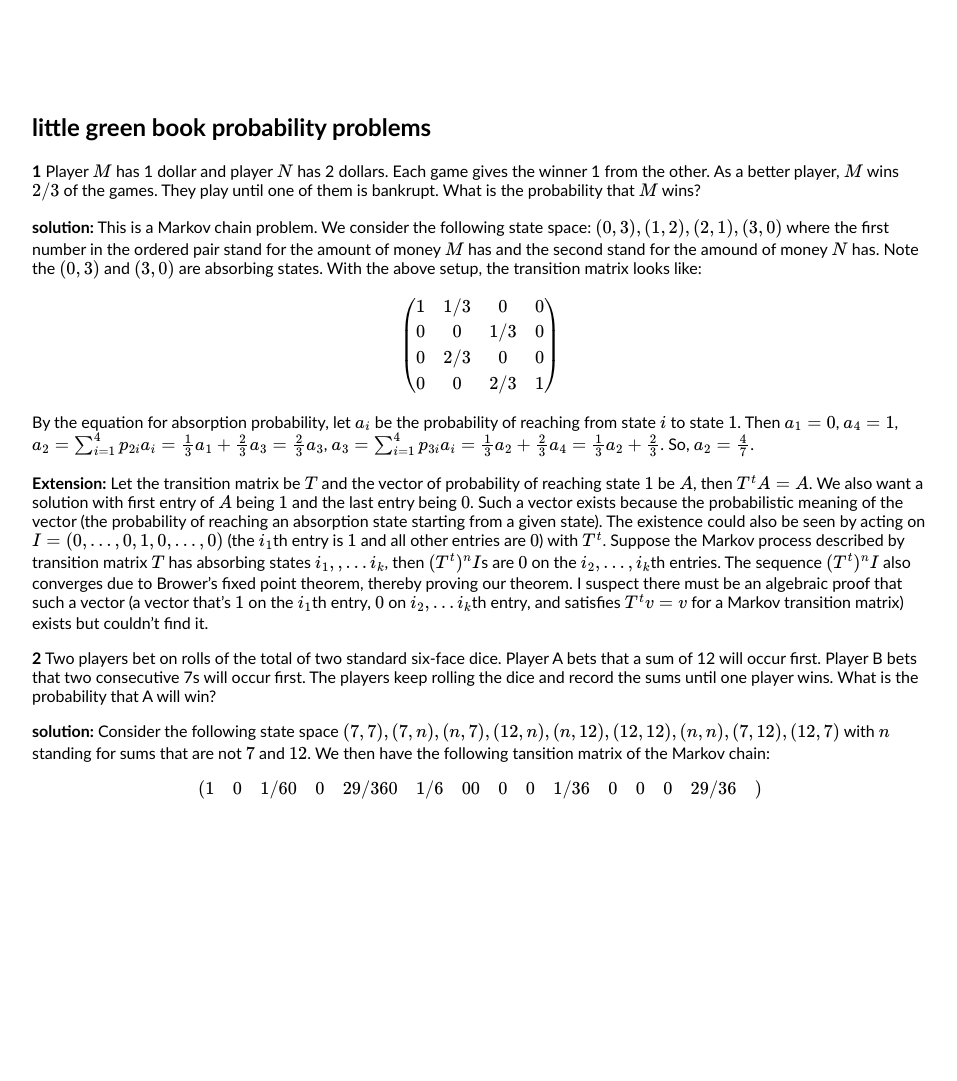
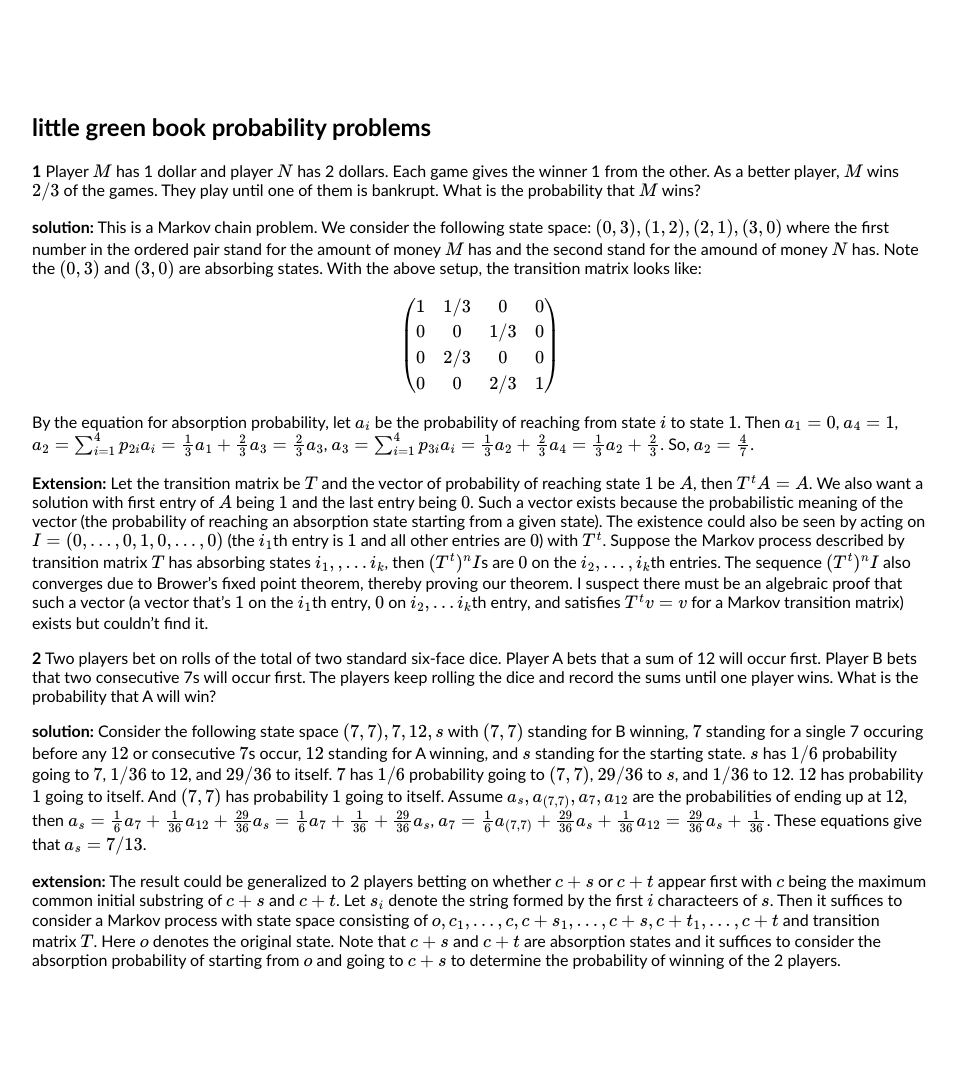
Before and after one commit to henryzhang11/questions-I-have, a Jekyll site: the page built from _posts/2023-08-20-little-green-book-probability-problems.md, in a window 1280 px wide. Shown: the whole page, without its empty margins (160-1117 px from the left). Built offline with Jekyll 4.4.1, drawn with Linux system fonts in a browser that asks for light colours; formulas are drawn with MathJax 3; before the commit the page ends 910 px from its top, so only the background shows below that.

Commit message:
Update 2023-08-20-little-green-book-probability-problems.md

```diff
--- a/_posts/2023-08-20-little-green-book-probability-problems.md
+++ b/_posts/2023-08-20-little-green-book-probability-problems.md
@@ -22,16 +22,6 @@ __Extension:__ Let the transition matrix be $T$ and the vector of probability of
 
 __2__ Two players bet on rolls of the total of two standard six-face dice. Player A bets that a sum of 12 will occur first. Player B bets that two consecutive 7s will occur first. The players keep rolling the dice and record the sums until one player wins. What is the probability that A will win?
 
-__solution:__ Consider the following state space $(7,7),(7,n),(n,7),(12,n),(n,12),(12,12),(n,n),(7,12),(12,7)$ with $n$ standing for sums that are not $7$ and $12$. We then have the following tansition matrix of the Markov chain:
+__solution:__ Consider the following state space $(7,7),7,12,s$ with $(7,7)$ standing for B winning, $7$ standing for a single 7 occuring before any $12$ or consecutive $7$s occur, $12$ standing for A winning, and $s$ standing for the starting state. $s$ has $1/6$ probability going to $7$, $1/36$ to $12$, and $29/36$ to itself. $7$ has $1/6$ probability going to $(7,7)$, $29/36$ to $s$, and $1/36$ to $12$. $12$ has probability $1$ going to itself. And $(7,7)$ has probability $1$ going to itself. Assume $a_s, a_{(7,7)}, a_7, a_{12}$ are the probabilities of ending up at $12$, then $a_s=\frac{1}{6}a_7+\frac{1}{36}a_{12}+\frac{29}{36}a_s=\frac{1}{6}a_7+\frac{1}{36}+\frac{29}{36}a_s$, $a_7=\frac{1}{6}a_{(7,7)}+\frac{29}{36}a_s+\frac{1}{36}a_{12}=\frac{29}{36}a_s+\frac{1}{36}$. These equations give that $a_s=7/13$.
 
-$$
-\begin{pmatrix}
-1 & 0    & 1/6
-0 & 0    & 29/36
-0 & 1/6  & 0
-0 & 0    &
-0 & 1/36 &
-0 & 0    &
-0 & 29/36&
-\end{pmatrix}
-$$
+**extension:** The result could be generalized to 2 players betting on whether $c+s$ or $c+t$ appear first with $c$ being the maximum common initial substring of $c+s$ and $c+t$. Let $s_i$ denote the string formed by the first $i$ characteers of $s$. Then it suffices to consider a Markov process with state space consisting of $o, c_1,...,c,c+s_1,...,c+s,c+t_1,...,c+t$ and transition matrix $T$. Here $o$ denotes the original state. Note that $c+s$ and $c+t$ are absorption states and it suffices to consider the absorption probability of starting from $o$ and going to $c+s$ to determine the probability of winning of the 2 players.
```
